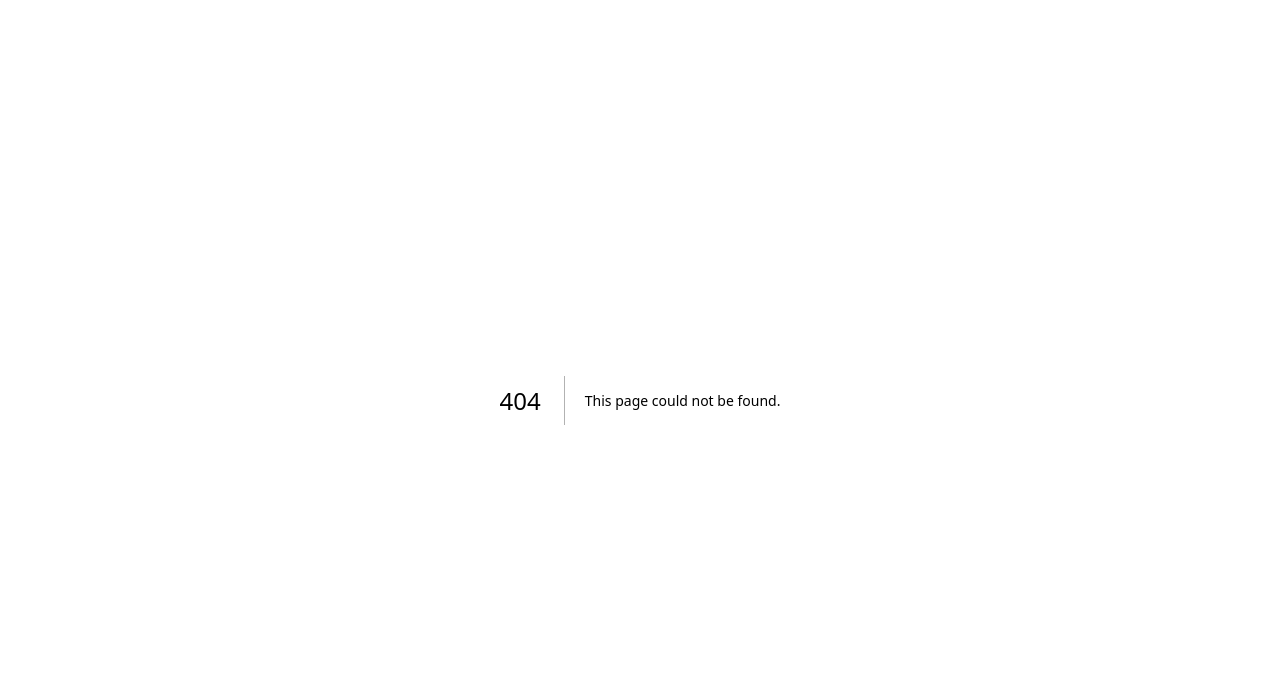
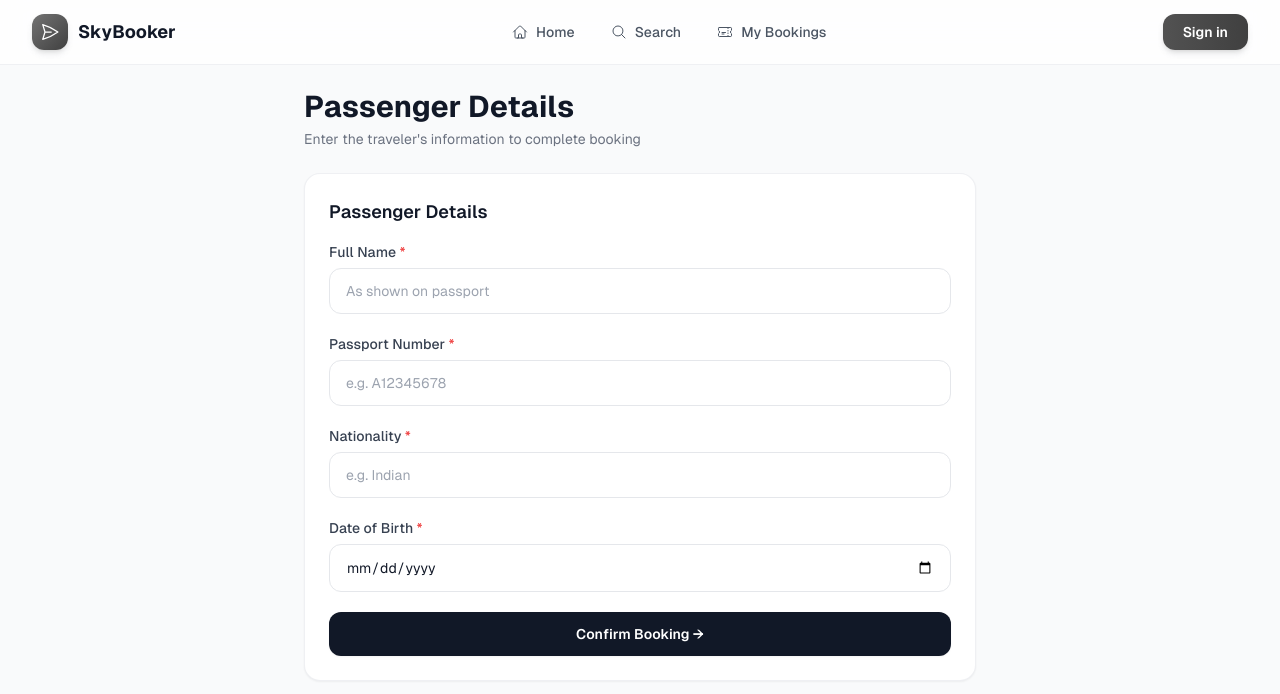
Before and after one commit to pran-ekaiva006/flight-management-app, a Next.js app: page /booking/1/passenger in a window 1280 px wide. Before the commit this address had no page. Shown: the top 694 px of the page. Built offline with nearby package versions, Linux system fonts and the light colour scheme; no server answers.

Commit message:
feature: implement booking confirmation workflow

```diff
--- /dev/null
+++ b/src/app/(main)/booking/[id]/passenger/page.tsx
@@ -0,0 +1,36 @@
+import type { Metadata } from 'next';
+import { PageHeader } from '@/components/shared/page-header';
+import { PassengerPageClient } from './passenger-client';
+
+export const metadata: Metadata = {
+  title: 'Passenger Details',
+  description: 'Enter passenger information to complete your booking.',
+};
+
+interface PassengerPageProps {
+  params: { id: string };
+  searchParams: { seat?: string; passengers?: string };
+}
+
+export default function PassengerPage({
+  params,
+  searchParams,
+}: PassengerPageProps) {
+  const seatId = searchParams.seat || '';
+  const passengers = Number(searchParams.passengers) || 1;
+
+  return (
+    <div className="mx-auto max-w-2xl space-y-6">
+      <PageHeader
+        title="Passenger Details"
+        description="Enter the traveler's information to complete booking"
+      />
+
+      <PassengerPageClient
+        flightId={params.id}
+        seatId={seatId}
+        passengers={passengers}
+      />
+    </div>
+  );
+}
--- /dev/null
+++ b/src/app/(main)/booking/[id]/passenger/passenger-client.tsx
@@ -0,0 +1,123 @@
+'use client';
+
+import { useState, useCallback } from 'react';
+import { useRouter } from 'next/navigation';
+import { PassengerForm } from '@/features/booking/components/passenger-form';
+import { createBookingAction } from '@/features/booking/actions/create-booking-action';
+import type { PassengerInput } from '@/features/booking/schemas/passenger-schema';
+import { useFlightStore } from '@/store/flight-store';
+
+interface PassengerPageClientProps {
+  flightId: string;
+  seatId: string;
+  passengers: number;
+}
+
+export function PassengerPageClient({
+  flightId,
+  seatId,
+  passengers,
+}: PassengerPageClientProps) {
+  const [isSubmitting, setIsSubmitting] = useState(false);
+  const [error, setError] = useState<string | null>(null);
+  const router = useRouter();
+  const { selectedFlight, selectedSeat, setPassengerData } = useFlightStore();
+
+  const handleSubmit = useCallback(
+    async (data: PassengerInput) => {
+      setIsSubmitting(true);
+      setError(null);
+
+      // Save to Zustand (excluding passport from persistence)
+      setPassengerData({
+        fullName: data.fullName,
+        passportNo: data.passportNo,
+        nationality: data.nationality,
+        dob: data.dob,
+      });
+
+      const totalPrice = selectedSeat?.totalPrice ?? 0;
+
+      try {
+        const result = await createBookingAction({
+          flightId,
+          seatId,
+          totalPrice,
+          fullName: data.fullName,
+          passportNo: data.passportNo,
+          nationality: data.nationality,
+          dob: data.dob,
+        });
+
+        if (!result.success) {
+          setError(result.error || 'Something went wrong');
+          setIsSubmitting(false);
+        }
+        // On success, the action redirects to /booking/confirmation/[id]
+      } catch {
+        // redirect() throws a special Next.js error — this is normal
+        // Only handle real errors
+      }
+    },
+    [flightId, seatId, selectedSeat, setPassengerData],
+  );
+
+  return (
+    <div className="space-y-6">
+      {/* Flight + Seat Summary */}
+      {selectedFlight && selectedSeat && (
+        <div className="rounded-2xl border border-gray-200/60 bg-white p-5 shadow-sm dark:border-gray-800 dark:bg-gray-900">
+          <h3 className="mb-3 text-sm font-semibold text-gray-900 dark:text-white">
+            Booking Summary
+          </h3>
+          <div className="grid grid-cols-2 gap-3 text-sm sm:grid-cols-4">
+            <div>
+              <p className="text-xs text-gray-400 dark:text-gray-500">Flight</p>
+              <p className="font-medium text-gray-900 dark:text-white">
+                {selectedFlight.flightNo}
+              </p>
+            </div>
+            <div>
+              <p className="text-xs text-gray-400 dark:text-gray-500">Route</p>
+              <p className="font-medium text-gray-900 dark:text-white">
+                {selectedFlight.origin} → {selectedFlight.destination}
+              </p>
+            </div>
+            <div>
+              <p className="text-xs text-gray-400 dark:text-gray-500">Seat</p>
+              <p className="font-medium text-gray-900 dark:text-white">
+                {selectedSeat.seatNumber} ({selectedSeat.class})
+              </p>
+            </div>
+            <div>
+              <p className="text-xs text-gray-400 dark:text-gray-500">Total</p>
+              <p className="font-bold text-gray-900 dark:text-white">
+                {new Intl.NumberFormat('en-IN', {
+                  style: 'currency',
+                  currency: 'INR',
+                  maximumFractionDigits: 0,
+                }).format(selectedSeat.totalPrice)}
+              </p>
+            </div>
+          </div>
+        </div>
+      )}
+
+      {/* Error banner */}
+      {error && (
+        <div className="rounded-xl border border-red-200 bg-red-50 p-4 text-sm text-red-700 dark:border-red-900 dark:bg-red-950 dark:text-red-400">
+          <p className="font-medium">Booking failed</p>
+          <p className="mt-1">{error}</p>
+        </div>
+      )}
+
+      {/* Passenger Form */}
+      <div className="rounded-2xl border border-gray-200/60 bg-white p-5 shadow-sm dark:border-gray-800 dark:bg-gray-900 sm:p-6">
+        <h3 className="mb-4 text-lg font-semibold text-gray-900 dark:text-white">
+          Passenger Details
+        </h3>
+        <PassengerForm onSubmit={handleSubmit} isSubmitting={isSubmitting} />
+      </div>
+    </div>
+  );
+}
```
